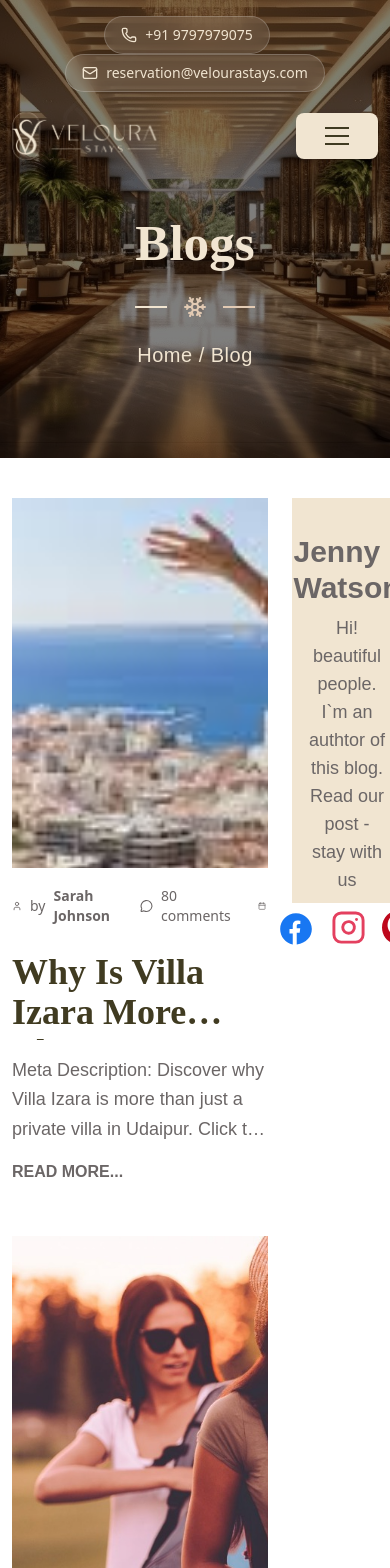
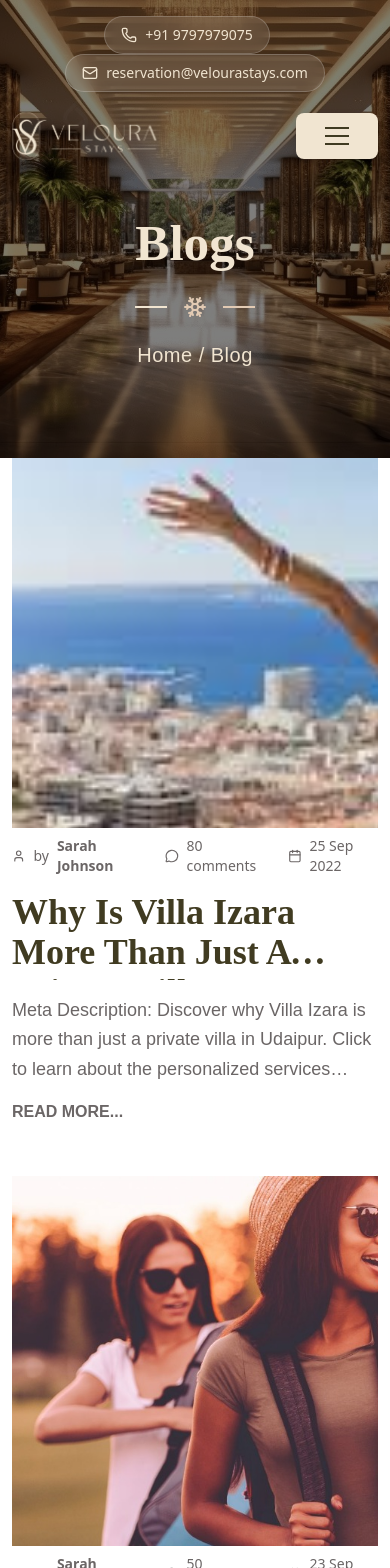
Before and after one commit to krunalvegda02/ValouraStays, a React (Vite) app: page /blogs in a window 390 px wide. Shown: the top 1568 px of the page. Built offline with nearby package versions, Linux system fonts and the light colour scheme; a web font is replaced by a local one.

Commit message:
Refactor Section component layout for improved responsiveness and structure

```diff
--- a/src/Pages/Blogs/Section.jsx
+++ b/src/Pages/Blogs/Section.jsx
@@ -36,13 +36,11 @@ const Section = () => {
     ]
 
     return (
-        <div className="section-container ">
+        <div className="section-container my-10">
+            <div className="flex flex-col lg:flex-row gap-6">
 
-            <div className='my-10'>
-                <div className="flex gap-6">
-
-                    {/* Left Section - Blogs (70% width) */}
-                    <div className="w-7/10">
+                {/* Left Section - Blogs */}
+                <div className="w-full lg:w-7/10 md:w-2/3">
                     {blogs.map((blog, index) => (
                         <div key={index} className="mb-6">
                             <BlogCard
@@ -58,15 +56,14 @@ const Section = () => {
                     ))}
                 </div>
 
-                    {/* Right Section - Sidebar (30% width) */}
-                    <div className="w-3/10">
-                        <div className='sticky top-20'>
+                {/* Right Section - Sidebar */}
+                <div className="w-full lg:w-3/10 md:w-1/3">
+                    <div className="lg:sticky lg:top-20">
                         <AvatarBox />
                     </div>
                 </div>
+
             </div>
-            </div>
-
         </div>
     )
 }
```
Lines whose indentation alone changed are shown as unchanged.
